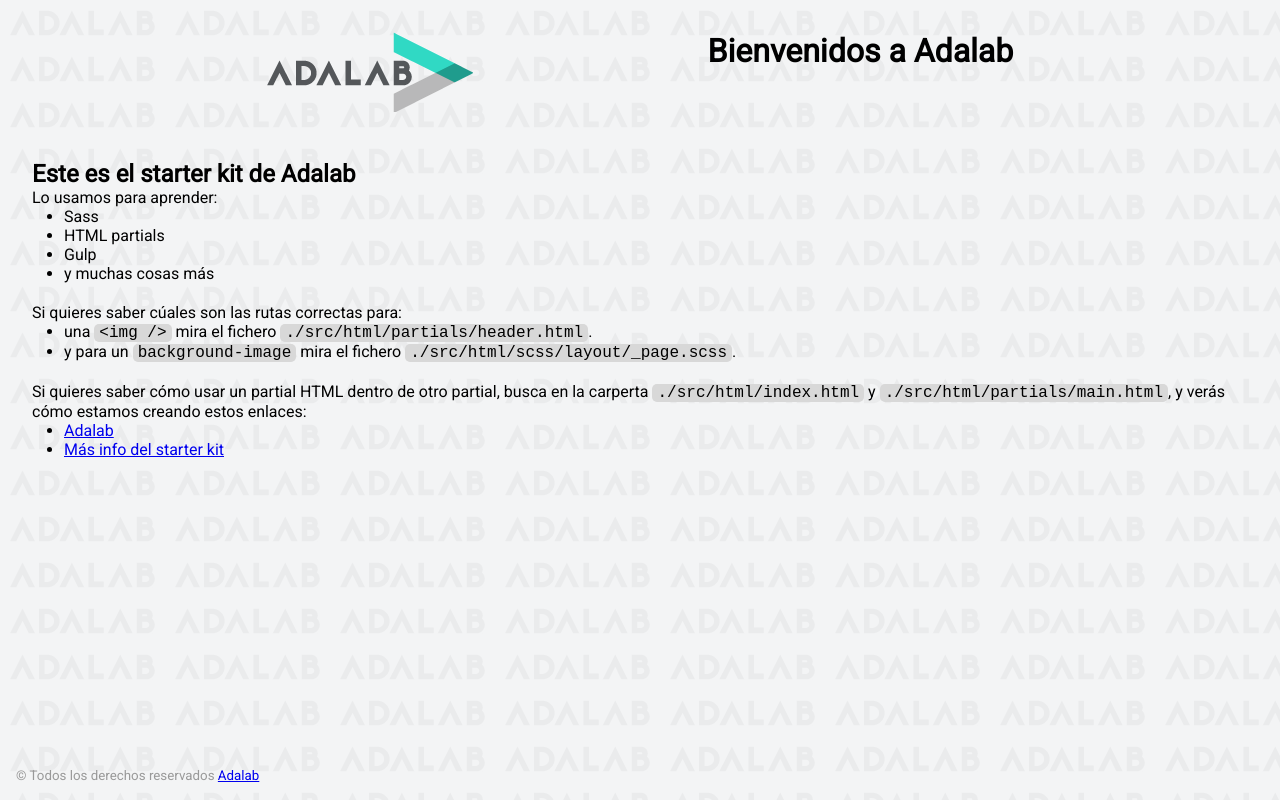
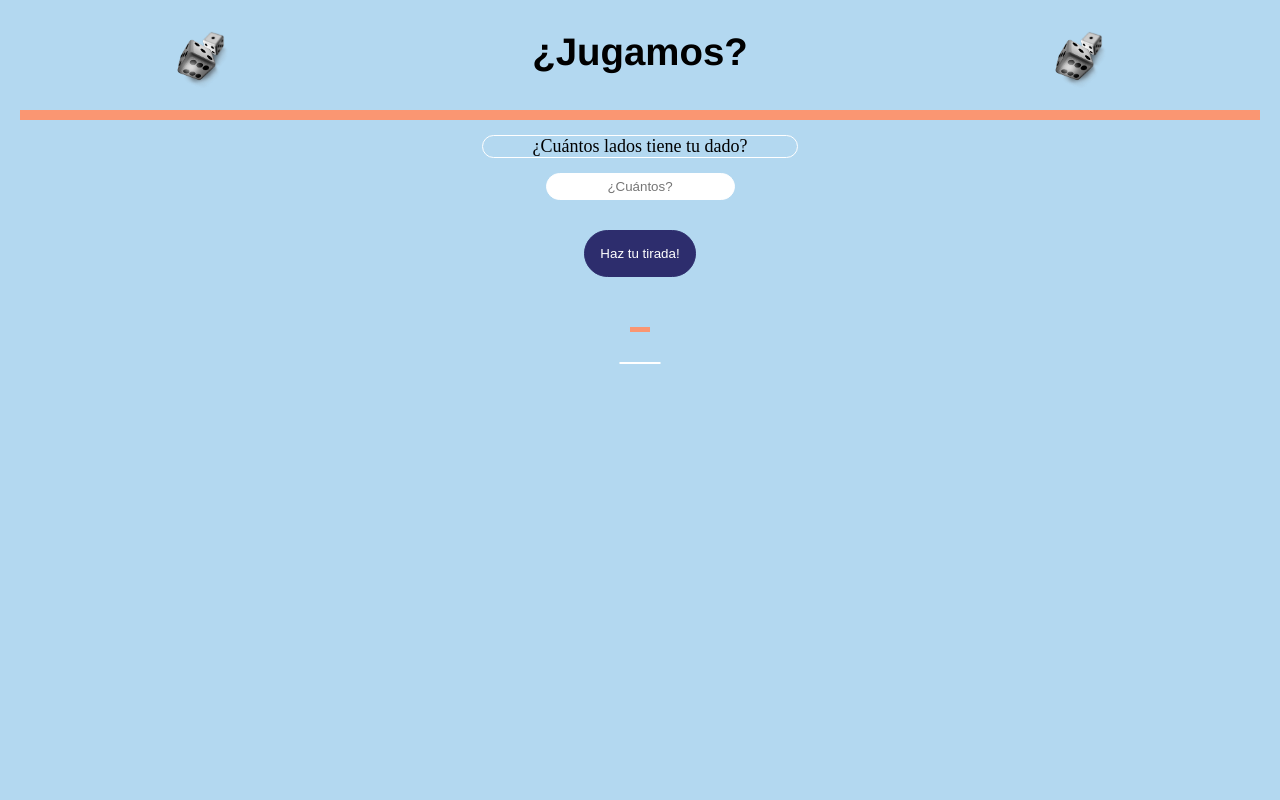
Before and after one commit to mireiasuefra/roll-the-dice, a website: page docs/index.html in a window 1280 px wide. Drawn offline with Linux system fonts and the light colour scheme.

Commit message:
Update docs

```diff
--- a/docs/assets/css/main.css
+++ b/docs/assets/css/main.css
@@ -1 +1 @@
-*{box-sizing:border-box;margin:0;padding:0}.code{font-size:16px;background:#d8d8d8;padding:0 5px;border-radius:5px}.link__adalab:hover{background-color:#099d8d;color:#fff}.link__github:hover{background-color:#CCC;color:#000}body{padding:2rem;height:100vh;background-image:url("../images/bg-adalab.png");background-color:#f3f4f5;font-family:"Roboto",sans-serif}.page__header{display:flex;justify-content:space-evenly;margin-bottom:3rem}.page__footer{position:fixed;left:0;bottom:0;width:100vw;padding:1rem;color:#999}.main__list{padding-left:2rem;padding-bottom:20px}
+*{box-sizing:border-box;margin:0;padding:0}body{background-color:#b3d8f0;margin:0;padding-left:20px;padding-right:20px;box-sizing:border-box}.header{font-family:'Franklin Gothic Medium', 'Arial Narrow', Arial, sans-serif;font-size:larger;display:flex;justify-content:space-around;padding-bottom:20px;padding-top:30px;border-bottom:10px solid #fa9672}.imgDice{width:60px}.containerButton{display:flex;flex-direction:column;align-items:center}.containerButton__sidesDice{margin-top:15px;margin-bottom:15px;padding-left:50px;padding-right:50px;display:flex;justify-content:center;font-size:18px;border:0.7px solid white;border-radius:30px}.containerButton__inputSideDice{background-color:white;border:0.7px solid white;text-align:center;border-radius:30px;padding:5px}.containerButton__button{margin-top:30px;background-color:#2d2d6d;border:0.7px solid #2d2d6d;border-radius:30px;color:white;padding:15px}.containerButton__result{margin-top:30px;margin-bottom:30px;padding:10px;font-weight:600;text-transform:uppercase;text-align:center;border-bottom:5px solid #fa9672;font-size:18px}.containerButton__counter{border:0.7px solid white;border-radius:30px;padding-left:20px;padding-right:20px}
--- a/docs/assets/js/main.js
+++ b/docs/assets/js/main.js
@@ -1 +1 @@
-"use strict";console.log(">> Ready :)");
+"use strict";console.log(">> Ready :)");const rollDice=document.querySelector(".js-rollDice"),yourResultIs=document.querySelector(".js-yourResultIs"),inputSideDice=document.querySelector(".js-inputSideDice"),numberConterIs=document.querySelector(".js-counterIs");let rollDiceCounter=0;function handleRollDice(){const e=parseInt(inputSideDice.value);e<=2?yourResultIs.innerHTML="No hay dados con tan pocos lados!":e>=3&&e<=10?(tellMeRollDiceResult(e),tellMeRollDiceCounter()):e>10&&e<=13?yourResultIs.innerHTML="Ese numero de lados no me gusta, prueba otro!":e>=13&&(yourResultIs.innerHTML="Demasiados lados!!!")}function tellMeRollDiceResult(e){const o=Math.ceil(Math.random()*e);yourResultIs.innerHTML=`Cara del dado: ${o} puntitos`}function tellMeRollDiceCounter(){rollDiceCounter+=1,numberConterIs.innerHTML="Llevas estas tiradas: "+rollDiceCounter}rollDice.addEventListener("click",handleRollDice);
--- a/docs/index.html
+++ b/docs/index.html
@@ -1,68 +1,36 @@
 <!DOCTYPE html>
 <html lang="es">
+
 <head>
   <meta charset="UTF-8" />
   <meta name="viewport" content="width=device-width, initial-scale=1" />
-    <title>Adalab Web Starter Kit</title>
+  <title>tira los dados</title>
   <link href="https://fonts.googleapis.com/css?family=Roboto&display=swap" rel="stylesheet" />
   <link rel="stylesheet" href="./assets/css/main.css" />
   <link rel="icon" href="./assets/images/favicon.png" />
 </head>
 
 <body>
-    <div class="page">
-      <header class="page__header">
-        <img src="./assets/images/logo-adalab.png" alt="Adalab">
-        <h1>Bienvenidos a Adalab</h1>
+
+  <header class="header">
+    <img class="imgDice" src="./assets/images/Img_dados.png" alt="">
+    <h1>¿Jugamos?</h1>
+    <img class="imgDice" src="./assets/images/Img_dados.png" alt="">
+
   </header>
+  <main>
 
-      <main class="page__main">
-        <h2>Este es el starter kit de Adalab</h2>
-        <p>Lo usamos para aprender:</p>
-        <ul class="main__list">
-          <li>Sass</li>
-          <li>HTML partials</li>
-          <li>Gulp</li>
-          <li>y muchas cosas más</li>
-        </ul>
-        <p>Si quieres saber cúales son las rutas correctas para:</p>
-        <ul class="main__list">
-          <li>
-            una <code class="code">&lt;img /&gt;</code> mira el fichero
-            <code class="code">./src/html/partials/header.html</code>.
-          </li>
-          <li>
-            y para un <code class="code">background-image</code> mira el fichero
-            <code class="code">./src/html/scss/layout/_page.scss</code>.
-          </li>
-        </ul>
-        <p>
-          Si quieres saber cómo usar un partial HTML dentro de otro partial, busca en la carperta
-          <code class="code">./src/html/index.html</code> y
-          <code class="code">./src/html/partials/main.html</code>, y verás cómo estamos creando estos
-          enlaces:
-        </p>
-        <ul class="main__list">
-          <li>
-            <a class="link__adalab" href="https://adalab.es">Adalab</a>
+    <div class="containerButton">
+      <label class="containerButton__sidesDice js-sidesDice" for="sidesDice">¿Cuántos lados tiene tu dado?</label>
+      <input class="containerButton__inputSideDice js-inputSideDice" type="text" name="sidesDice" id="sidesDice" placeholder="¿Cuántos?">
+      <button class="containerButton__button js-rollDice">Haz tu tirada!</button>
+      <p class="containerButton__result js-yourResultIs"></p>
+      <p class="containerButton__counter js-counterIs"></p>
+    </div>
 
-          </li>
-          <li>
-            <a class="" href="./more-info.html">Más info del starter kit</a>
-
-          </li>
-        </ul>
   </main>
 
-      <footer class="page__footer">
-        <small>
-          &copy; Todos los derechos reservados
-          <a class="link__adalab" href="https://adalab.es">Adalab</a>
-
-        </small>
-      </footer>
-
-    </div>
   <script src="./assets/js/main.js"></script>
 </body>
+
 </html>
```
Also changed, not shown: docs/assets/images/Img_dados.png (added), docs/assets/images/bg-adalab.png (deleted), docs/assets/images/favicon.png (deleted), docs/assets/images/logo-adalab.png (deleted). Lines whose indentation alone changed are shown as unchanged.
